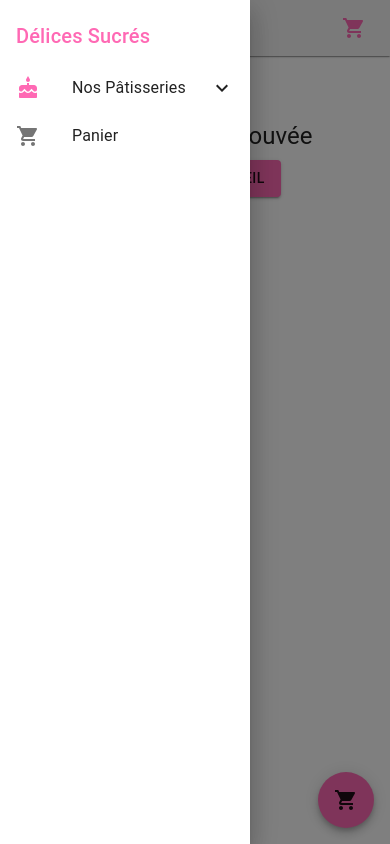
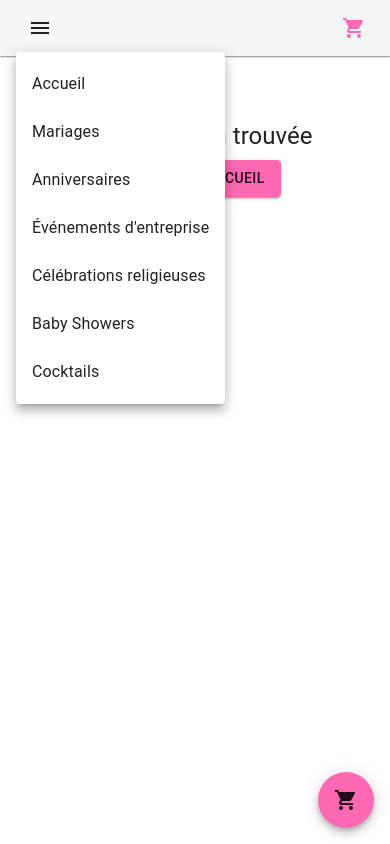
Before and after one commit to RaouaneDev/Delicesucree2, a React (Create React App) app: page /category/cocktail in a window 390 px wide. Both pictures are taken after a click on the button 24 px from the left and 28 px from the top of the page. Built offline with nearby package versions, Linux system fonts and the light colour scheme.

Commit message:
Feat: Ajout du lien Accueil dans le menu mobile

```diff
--- a/src/components/Navbar.js
+++ b/src/components/Navbar.js
@@ -16,8 +16,10 @@ import {
   useMediaQuery,
   Collapse,
   ListItemIcon,
+  Menu,
+  MenuItem,
 } from '@mui/material';
-import { Link, useLocation } from 'react-router-dom';
+import { Link, useLocation, useNavigate } from 'react-router-dom';
 import ShoppingCartIcon from '@mui/icons-material/ShoppingCart';
 import MenuIcon from '@mui/icons-material/Menu';
 import ExpandLess from '@mui/icons-material/ExpandLess';
@@ -41,6 +43,8 @@ const Navbar = () => {
   const isMobile = useMediaQuery(theme.breakpoints.down('md'));
   const [mobileOpen, setMobileOpen] = useState(false);
   const [categoriesOpen, setCategoriesOpen] = useState(false);
+  const [anchorElNav, setAnchorElNav] = React.useState(null);
+  const navigate = useNavigate();
 
   const handleDrawerToggle = () => {
     setMobileOpen(!mobileOpen);
@@ -48,6 +52,14 @@ const Navbar = () => {
 
   const handleCategoriesClick = () => {
     setCategoriesOpen(!categoriesOpen);
+  };
+
+  const handleOpenNavMenu = (event) => {
+    setAnchorElNav(event.currentTarget);
+  };
+
+  const handleCloseNavMenu = () => {
+    setAnchorElNav(null);
   };
 
   const drawer = (
@@ -125,15 +137,51 @@ const Navbar = () => {
 
         {/* Menu hamburger pour mobile */}
         {isMobile && (
-          <IconButton
-            color="primary"
-            aria-label="open drawer"
-            edge="start"
-            onClick={handleDrawerToggle}
-            sx={{ display: { md: 'none' } }}
-          >
-            <MenuIcon />
-          </IconButton>
+          <Box sx={{ display: { xs: 'block', md: 'none' } }}>
+            <IconButton
+              size="large"
+              aria-label="menu"
+              aria-controls="menu-appbar"
+              aria-haspopup="true"
+              onClick={handleOpenNavMenu}
+              color="inherit"
+            >
+              <MenuIcon />
+            </IconButton>
+            <Menu
+              id="menu-appbar"
+              anchorEl={anchorElNav}
+              anchorOrigin={{
+                vertical: 'bottom',
+                horizontal: 'left',
+              }}
+              keepMounted
+              transformOrigin={{
+                vertical: 'top',
+                horizontal: 'left',
+              }}
+              open={Boolean(anchorElNav)}
+              onClose={handleCloseNavMenu}
+              sx={{
+                display: { xs: 'block', md: 'none' },
+              }}
+            >
+              <MenuItem onClick={() => {
+                handleCloseNavMenu();
+                navigate('/');
+              }}>
+                <Typography textAlign="center">Accueil</Typography>
+              </MenuItem>
+              {categories.map((category) => (
+                <MenuItem key={category.path} onClick={() => {
+                  handleCloseNavMenu();
+                  navigate(category.path);
+                }}>
+                  <Typography textAlign="center">{category.name}</Typography>
+                </MenuItem>
+              ))}
+            </Menu>
+          </Box>
         )}
 
         {/* Navigation desktop */}
```
